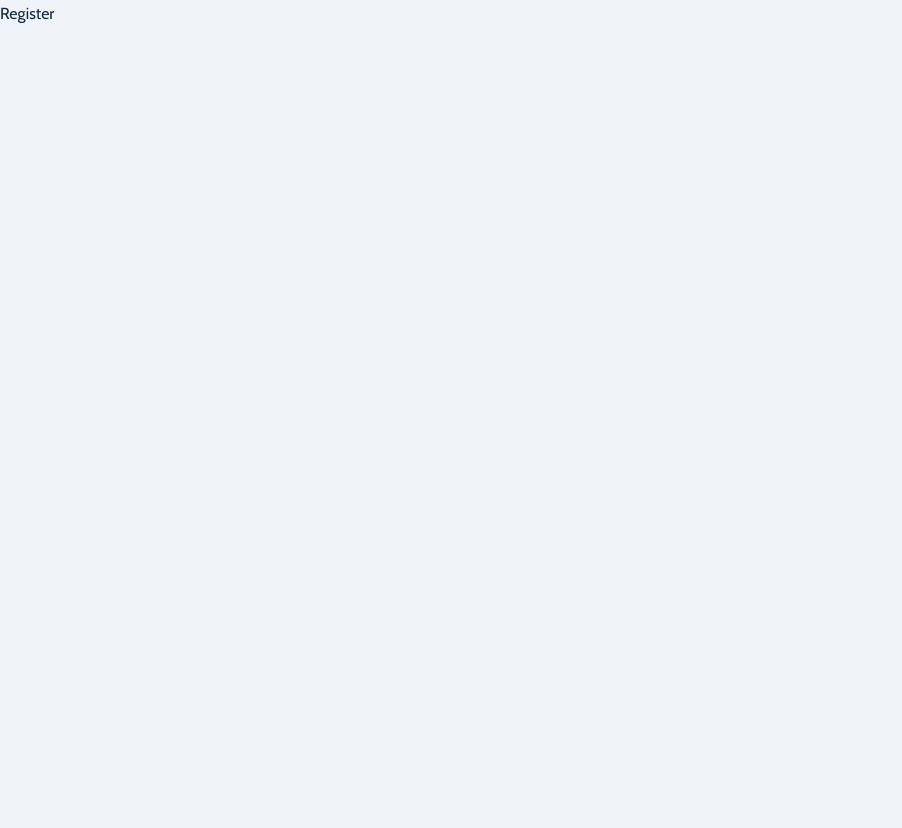
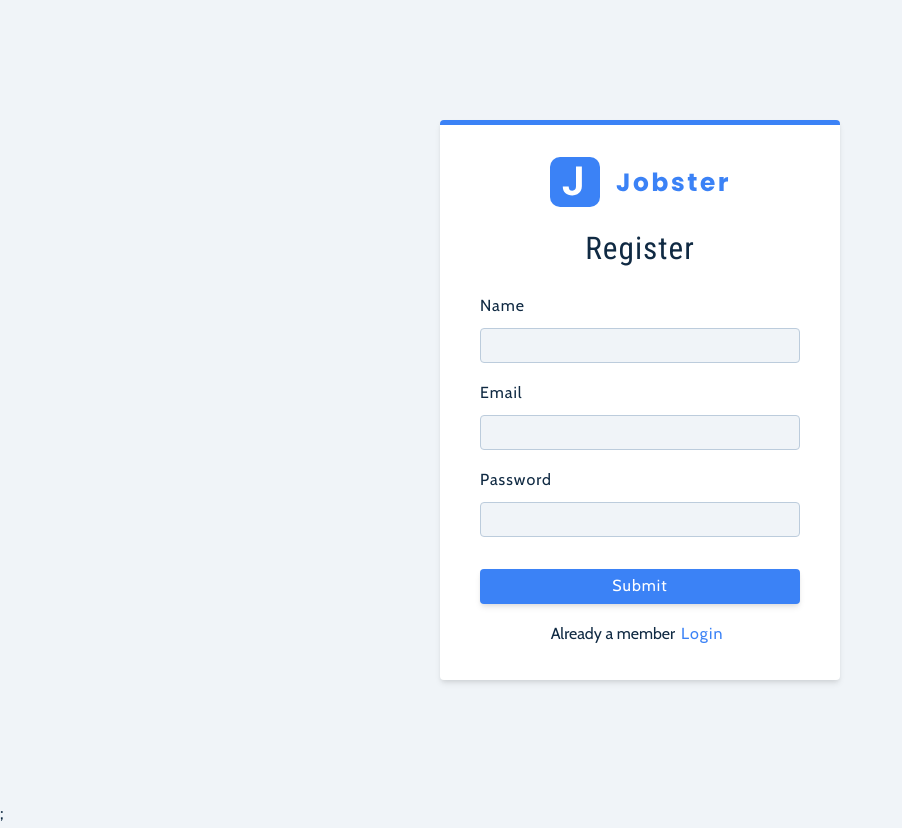
Before and after one commit to arshali2774/Jobster, a React (Vite) app: page /register in a window 1280 px wide. Shown: the whole page, without its empty margins (0-902 px from the left). Before the commit the page ends 800 px from the top, so only its background shows below. Built offline with nearby package versions, Linux system fonts and the light colour scheme.

Commit message:
custom fetch

```diff
--- a/package.json
+++ b/package.json
@@ -10,9 +10,13 @@
     "preview": "vite preview"
   },
   "dependencies": {
+    "@reduxjs/toolkit": "^1.9.5",
+    "axios": "^1.4.0",
     "normalize.css": "^8.0.1",
     "react": "^18.2.0",
     "react-dom": "^18.2.0",
+    "react-hot-toast": "^2.4.1",
+    "react-redux": "^8.1.2",
     "react-router-dom": "^6.14.2",
     "styled-components": "^6.0.7"
   },
--- a/src/App.jsx
+++ b/src/App.jsx
@@ -1,6 +1,8 @@
 import React from 'react';
 import { Landing, Error, Dashboard, Register } from './pages';
 import { RouterProvider, createBrowserRouter } from 'react-router-dom';
+import { Logo } from './components';
+import { Toaster } from 'react-hot-toast';
 
 const App = () => {
   const router = createBrowserRouter([
@@ -21,7 +23,12 @@ const App = () => {
       element: <Error />,
     },
   ]);
-  return <RouterProvider router={router} />;
+  return (
+    <>
+      <Toaster />
+      <RouterProvider router={router} />;
+    </>
+  );
 };
 
 export default App;
--- /dev/null
+++ b/src/components/FormRow.jsx
@@ -0,0 +1,24 @@
+import React from 'react';
+
+const FormRow = ({ value, type, name, labelText, handleChange }) => {
+  return (
+    <div className='form-row'>
+      <label
+        htmlFor={name}
+        className='form-label'
+      >
+        {labelText}
+      </label>
+      <input
+        type={type}
+        id={name}
+        name={name}
+        value={value}
+        onChange={handleChange}
+        className='form-input'
+      />
+    </div>
+  );
+};
+
+export default FormRow;
--- a/src/components/index.js
+++ b/src/components/index.js
@@ -1 +1,2 @@
 export { default as Logo } from './Logo';
+export { default as FormRow } from './FormRow';
--- /dev/null
+++ b/src/features/user/userSlice.js
@@ -0,0 +1,23 @@
+import { createAsyncThunk, createSlice } from '@reduxjs/toolkit';
+import { toast } from 'react-hot-toast';
+
+const initialState = {
+  isLoading: false,
+  user: null,
+};
+
+export const registerUser = createAsyncThunk(
+  'user/registeration',
+  async (user, thunkAPI) => console.log('Register user', user)
+);
+export const loginUser = createAsyncThunk(
+  'user/login',
+  async (user, thunkAPI) => console.log('Login user', user)
+);
+
+const userSlice = createSlice({
+  name: 'user',
+  initialState,
+});
+
+export default userSlice.reducer;
--- a/src/main.jsx
+++ b/src/main.jsx
@@ -3,9 +3,12 @@ import ReactDOM from 'react-dom/client';
 import App from './App.jsx';
 import 'normalize.css';
 import './index.css';
-
+import { store } from './store.js';
+import { Provider } from 'react-redux';
 ReactDOM.createRoot(document.getElementById('root')).render(
   <React.StrictMode>
-    <App />
+    <Provider store={store}>
+      <App />
+    </Provider>
   </React.StrictMode>
 );
--- a/src/pages/Dashboard.jsx
+++ b/src/pages/Dashboard.jsx
@@ -1,7 +1,12 @@
 import React from 'react';
+import Wrapper from '../assets/wrappers/SharedLayout';
 
 const Dashboard = () => {
-  return <div>Dashboard</div>;
+  return (
+    <Wrapper>
+      <h2>Dashboard</h2>
+    </Wrapper>
+  );
 };
 
 export default Dashboard;
--- a/src/pages/Error.jsx
+++ b/src/pages/Error.jsx
@@ -1,7 +1,22 @@
 import React from 'react';
-
+import errorImg from '../assets/images/not-found.svg';
+import Wrapper from '../assets/wrappers/ErrorPage';
+import { Link } from 'react-router-dom';
 const Error = () => {
-  return <div>Error</div>;
+  return (
+    <Wrapper className='full-page'>
+      <div>
+        <img
+          src={errorImg}
+          alt='no route found image'
+          className=''
+        />
+        <h3>Ohh! Page not Found</h3>
+        <p>We can't seem to find the page you are looking for</p>
+        <Link to={'/'}>back home</Link>
+      </div>
+    </Wrapper>
+  );
 };
 
 export default Error;
--- a/src/pages/Register.jsx
+++ b/src/pages/Register.jsx
@@ -1,7 +1,103 @@
-import React from 'react';
+import React, { useState } from 'react';
+import Wrapper from '../assets/wrappers/RegisterPage';
+import { FormRow, Logo } from '../components';
+import { toast } from 'react-hot-toast';
+/* ------------------------------ redux imports ----------------------------- */
+import { useDispatch, useSelector } from 'react-redux';
+import { loginUser, registerUser } from '../features/user/userSlice';
+
+/* -------------------------- local state for redux ------------------------- */
+const initialState = {
+  name: '',
+  email: '',
+  password: '',
+  isMember: false,
+};
 
 const Register = () => {
-  return <div>Register</div>;
+  const [Values, setValues] = useState(initialState);
+  /* ---------------------------- integrating redux --------------------------- */
+  const { user, isLoading } = useSelector((store) => store.user);
+  const dispatch = useDispatch();
+  /* ------------------- function for controlled form inputs ------------------ */
+  const handleChange = (e) => {
+    const name = e.target.name;
+    const value = e.target.value;
+    setValues({ ...Values, [name]: value });
+  };
+  /* ---------------------- function for form submission ---------------------- */
+  const handleSubmit = (e) => {
+    e.preventDefault();
+    const { name, email, password, isMember } = Values;
+    if (!email || !password || (!isMember && !name)) {
+      toast.error('Please fill out the empty fields');
+      return;
+    }
+    if (isMember) {
+      dispatch(loginUser({ email, password }));
+      return;
+    }
+    dispatch(registerUser({ name, email, password }));
+  };
+  /* ------------------------- toggle login / register ------------------------ */
+  const toggleMember = () => {
+    setValues({ ...Values, isMember: !Values.isMember });
+  };
+  return (
+    <Wrapper className='full-page'>
+      <form
+        className='form'
+        onSubmit={handleSubmit}
+      >
+        <Logo />
+
+        <h3>{Values.isMember ? 'login' : 'register'}</h3>
+        {/* NAME INPUT */}
+        {!Values.isMember && (
+          <FormRow
+            value={Values.name}
+            type='text'
+            name='name'
+            labelText='name'
+            handleChange={handleChange}
+          />
+        )}
+
+        {/* EMAIL INPUT */}
+        <FormRow
+          value={Values.email}
+          type='email'
+          name='email'
+          labelText='Email'
+          handleChange={handleChange}
+        />
+        {/* PASSWORD INPUT */}
+        <FormRow
+          value={Values.password}
+          type='password'
+          name='password'
+          labelText='Password'
+          handleChange={handleChange}
+        />
+        <button
+          type='submit'
+          className='btn btn-block'
+        >
+          Submit
+        </button>
+        <p>
+          {Values.isMember ? 'Not a member yet?' : 'Already a member'}
+          <button
+            type='button'
+            onClick={toggleMember}
+            className='member-btn'
+          >
+            {Values.isMember ? 'Register' : 'Login'}
+          </button>
+        </p>
+      </form>
+    </Wrapper>
+  );
 };
 
 export default Register;
--- /dev/null
+++ b/src/store.js
@@ -0,0 +1,8 @@
+import { configureStore } from '@reduxjs/toolkit';
+import userSlice from './features/user/userSlice';
+
+export const store = configureStore({
+  reducer: {
+    user: userSlice,
+  },
+});
```
Also changed, not shown: src/utils/axios.js (added, +7 -0 lines), 1 other file (tests, documents, lock files or other folders).
